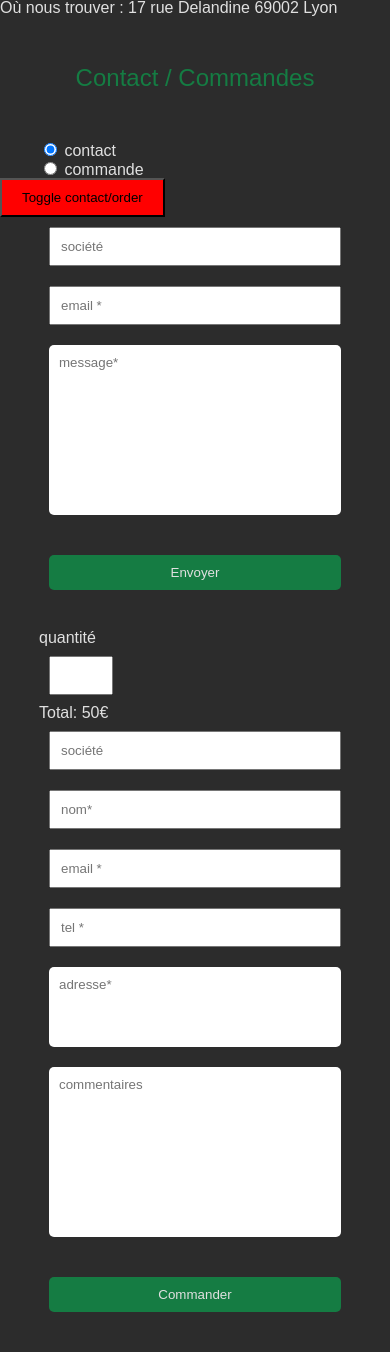
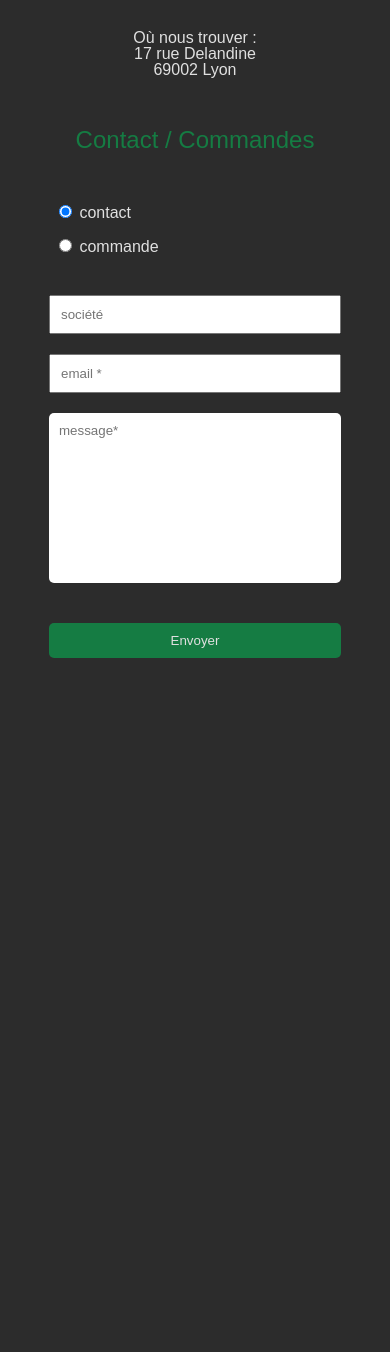
Before and after one commit to GeraldB69/lareligieuse, a PHP site: page /contact.html in a window 390 px wide. Shown: the part 453-1805 px from the top of the page. After the commit the page ends 1111 px from the top, so only its background shows below. Run offline with PHP 8.4, Linux system fonts and the light colour scheme; some libraries are stand-ins or nearby versions.

Commit message:
mobile first with JS working

```diff
--- a/contact.css
+++ b/contact.css
@@ -68,6 +68,11 @@ h2 {
     color: #157c43
 }
 
+.address {
+    text-align: center;
+    margin: 30px;
+}
+
 #form {
     max-width: 600px;
     margin: 0 auto;
@@ -77,7 +82,13 @@ h2 {
 
 .radios {
     margin-left: 10%;
+    margin-top: 30px;
+    margin-bottom: 30px;
     text-align: left;
+}
+
+.checkboxes {
+    margin: 15px;
 }
 
 .form-container {
@@ -123,6 +134,10 @@ h2 {
 
 /* Order form */
 
+#form2 {
+    display: none;
+}
+
 .hidden {
     display: none;
     margin: 0 auto;
@@ -130,7 +145,6 @@ h2 {
 
 button {
     padding: 10px 20px;
-    background-color: red;
 }
 
 .button {
--- a/contact.html
+++ b/contact.html
@@ -34,28 +34,27 @@
         </section>
 
 
-        <p>
-            Où nous trouver :
-            17 rue Delandine
-            69002 Lyon
-        </p>
         <section id="form">
+            <div class="address">
+                <p>
+                    <strong>Où nous trouver :</strong></br>
+                    17 rue Delandine</br>
+                    69002 Lyon<br>
+                </p>
+            </div>
             <h2>Contact / Commandes</h2>
 
             <div class="radios" id="radios">
-                <div id="contact-checkbox" class="radio-contact">
+                <div id="contact-checkbox" class="radio-contact checkboxes">
                     <input id="radio-contact" class = "radio" type="radio" name="form-type" value="contact" checked>
                     <label for="radio-contact" class="radio">contact</label>
                 </div>
-                <div id="order-checkbox" class="radio-order">
+                <div id="order-checkbox" class="radio-order checkboxes">
                     <input id="radio-order" class="radio" type="radio" name="form-type" value="order">
                     <label for="radio-order">commande</label>
                 </div>
+                <!-- <button id="toggle-button">Toggle contact/order</button> -->
             </div>
-
-
-                <button id="toggle-button">Toggle contact/order</button>
-
 
             <div class="form-container" id="form1">
                 <form action="" class="contact-form flex-column">
--- a/contact.js
+++ b/contact.js
@@ -1,20 +1,4 @@
-//
-//function addHiddenClass(element) {
-//    element.classList.toggle("hidden");
-//}
-//
-//contactForm = document.getElementById("form1");
-//orderForm = document.getElementById("form2");
-//
-//contactCheckbox = document.getElementById("contact-checkbox");
-//orderCheckbox = document.getElementById("order-checkbox");
-//
-//contactCheckbox.addEventListener("click", function(){addHiddenClass(orderForm);});
-//orderCheckbox.addEventListener("click", function(){addHiddenClass(contactForm);});
-//
-//formButton = document.getElementById("toggle-button");
-//formButton.addEventListener("click", function(){addHiddenClass(contactForm);});
-//
+//TODO: Rajouter une apparition en la
 
 function addClass(element, className) {
     element.classList.add(className);
@@ -26,13 +10,11 @@ function removeClass(element, className) {
 
 function changeVisibleForm(checkbox, form1, form2) {
     if (checkbox.checked) {
-        alert("This is executed");
-        form1.style.display = none;
-        form2.style.display = none;
-        radios.style.backgroundColor = "red";
+        form1.style.display = "flex";
+        form2.style.display = "none";
     } else {
-        form1.style.display = none;
-        form2.style.display = block;
+        form1.style.display = "none";
+        form2.style.display = "flex";
     }
 }
 
@@ -46,7 +28,7 @@ orderCheckbox = document.getElementById("order-checkbox");
 
 radios = document.getElementById("radios");
 //radios.addEventListener("click", function(){checkRadiosValues(contactCheckbox, orderCheckbox, contactForm, orderForm);});
-formButton.addEventListener("click", function(){
+radios.addEventListener("click", function(){
     changeVisibleForm(contactCheckbox, contactForm, orderForm);
     //alert("Work done!");
 });
```
